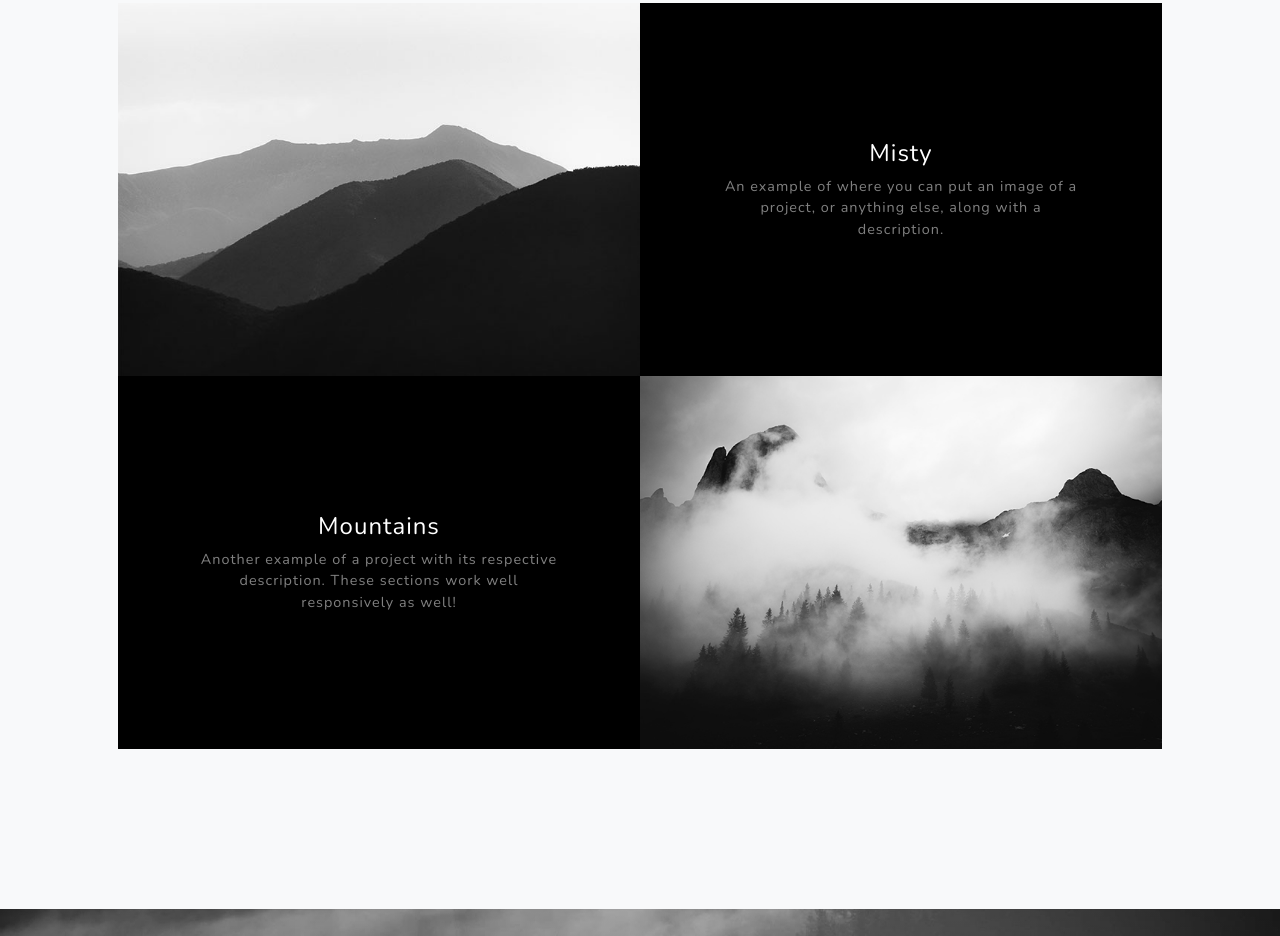
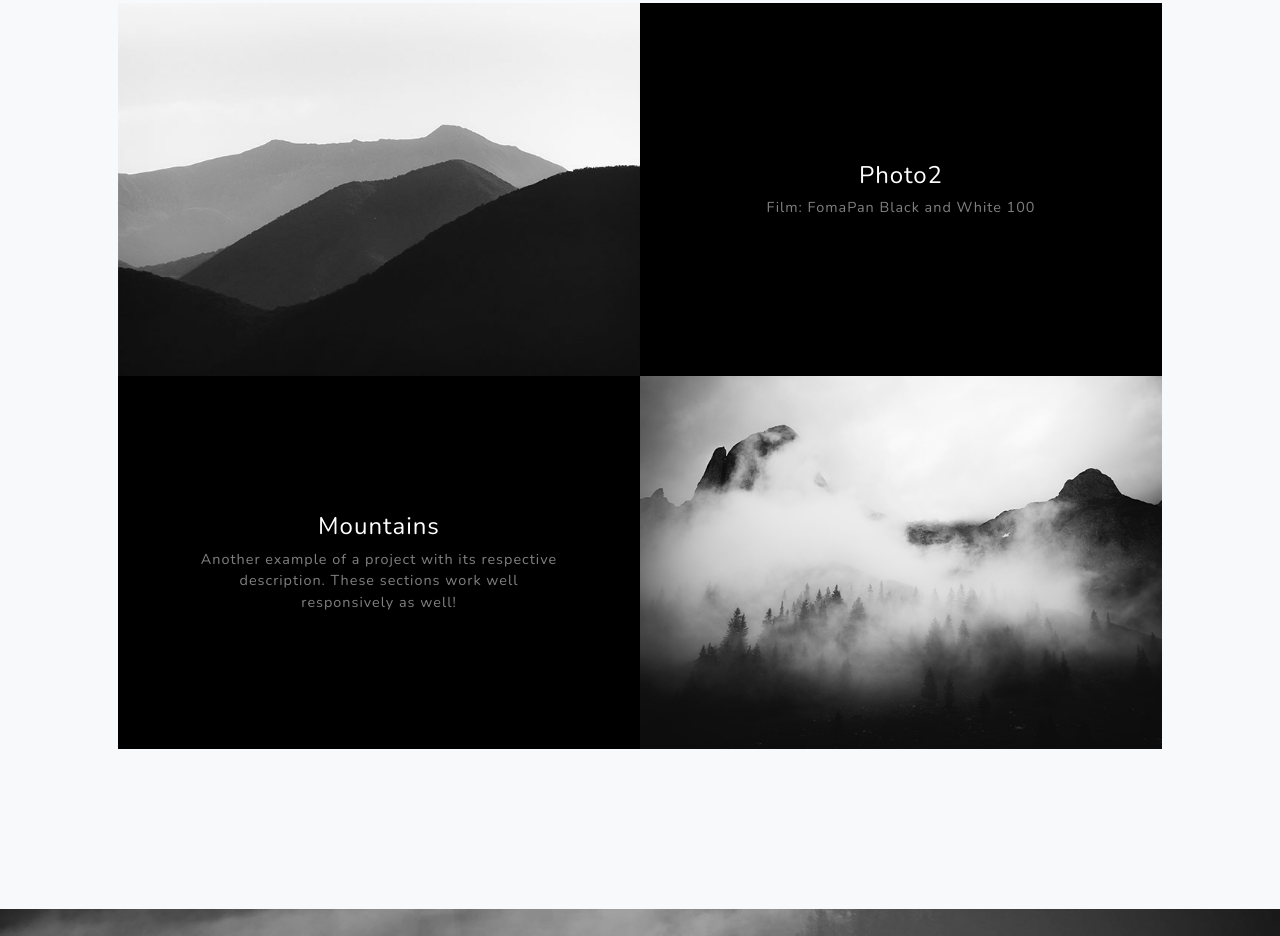
Before and after one commit to Joshua02230/Joshua02230.github.io, a plain HTML site: page index.html in a window 1280 px wide. Shown: the part 2085-3021 px from the top of the page. Drawn offline with nearby package versions, Linux system fonts and the light colour scheme.

Commit message:
Photo 2 Update
Updated description of photo 2

```diff
--- a/index.html
+++ b/index.html
@@ -79,8 +79,8 @@
                         <div class="bg-black text-center h-100 project">
                             <div class="d-flex h-100">
                                 <div class="project-text w-100 my-auto text-center text-lg-left">
-                                    <h4 class="text-white">Misty</h4>
-                                    <p class="mb-0 text-white-50">An example of where you can put an image of a project, or anything else, along with a description.</p>
+                                    <h4 class="text-white">Photo2</h4>
+                                    <p class="mb-0 text-white-50">Film: FomaPan Black and White 100</p>
                                 </div>
                             </div>
                         </div>
```
